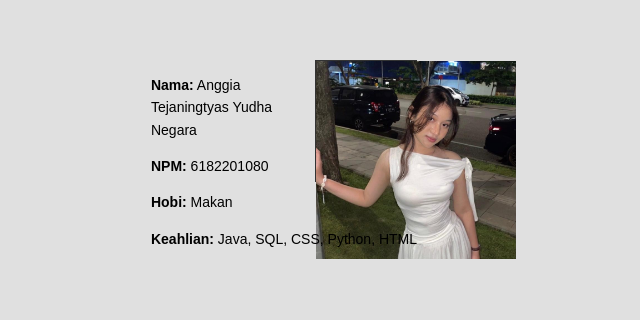
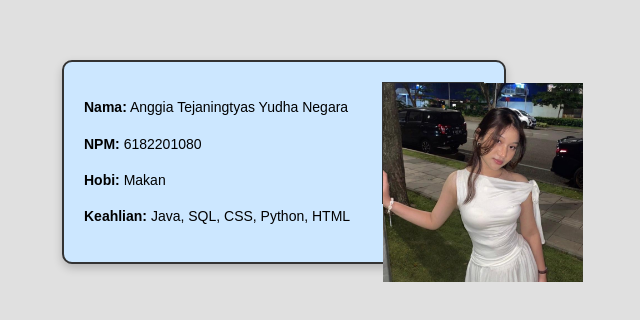
Before and after one commit to AnggiaTYN-22080/RepoManpro_K3, a plain HTML site: page gia.html in a window 1280 px wide. Shown: the part 246-566 px from the top of the page, without its empty margins (356-996 px from the left). Drawn offline with Linux system fonts and the light colour scheme.

Commit message:
update html

```diff
--- a/gia.html
+++ b/gia.html
@@ -7,7 +7,7 @@
     <link rel="stylesheet" type="text/css" href="styles.css">
 </head>
 <body>
-    <div>
+    <div class="ktp">
         <div class="gambar">
             <img src="gia.jpg" width="200px">
         </div>
```
